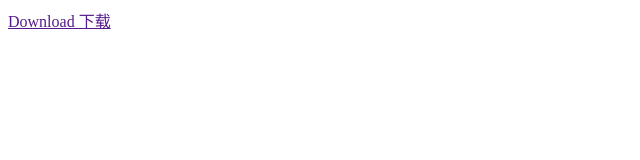
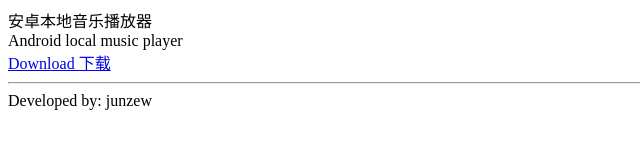
Before and after one commit to junzew/myaudioplayer, a plain HTML site: page index.html in a window 1280 px wide. Shown: the whole page, without its empty margins (0-640 px from the left). Drawn offline with Linux system fonts and the light colour scheme.

Commit message:
modify index

```diff
--- a/index.html
+++ b/index.html
@@ -1,9 +1,17 @@
 <!DOCTYPE html>
 <html>
 <head>
+	<meta charset="utf-8">
 	<title>MyAudioPlayer</title>
 </head>
+
+
 <body>
-<a href="">Download 下载</a>
+安卓本地音乐播放器<br>
+Android local music player<br>
+<a href="https://github.com/junzew/myaudioplayer/raw/master/myaudioplayer0.2-app-release.apk">Download 下载</a>
+
+<hr>
+Developed by: junzew
 </body>
 </html>
```
